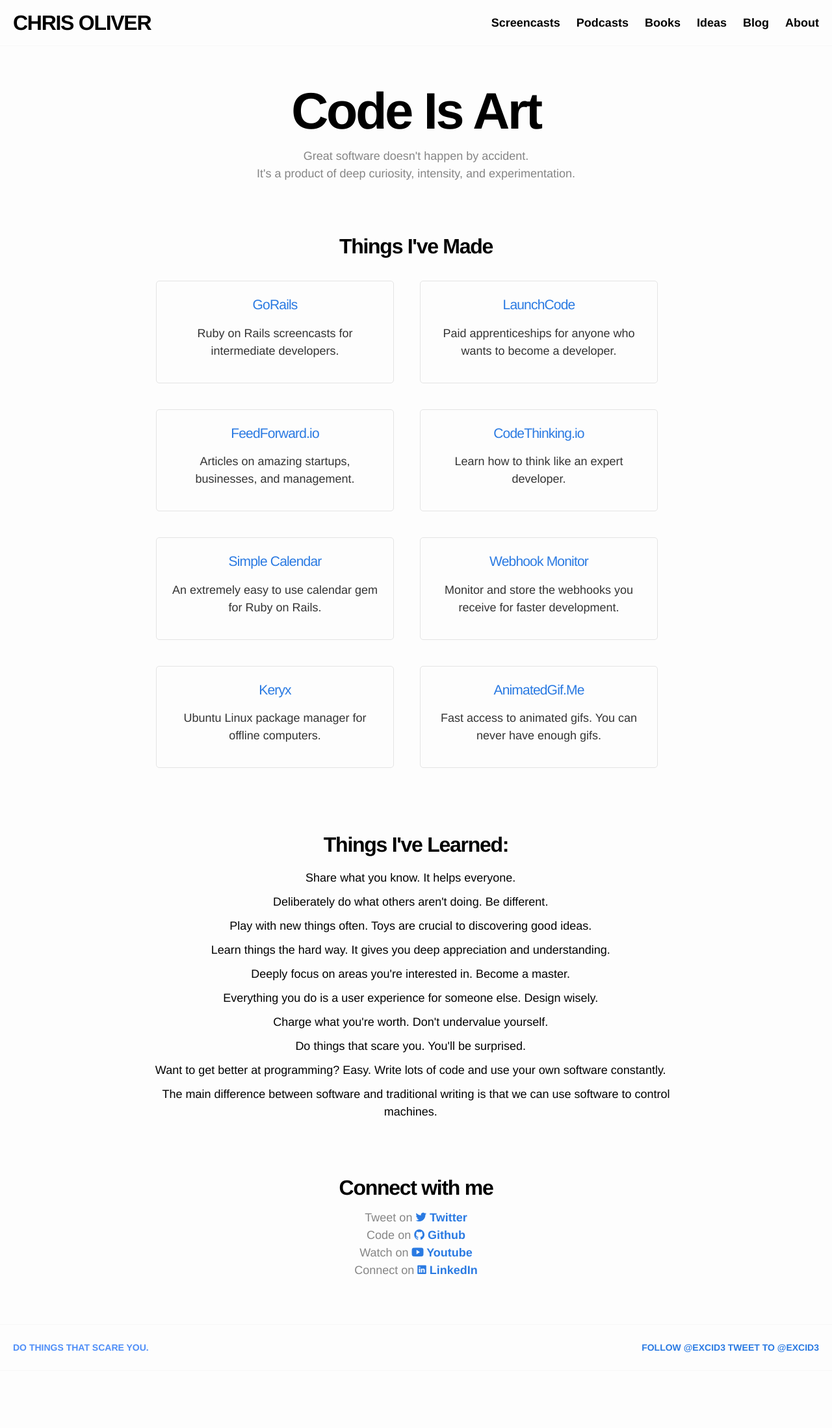
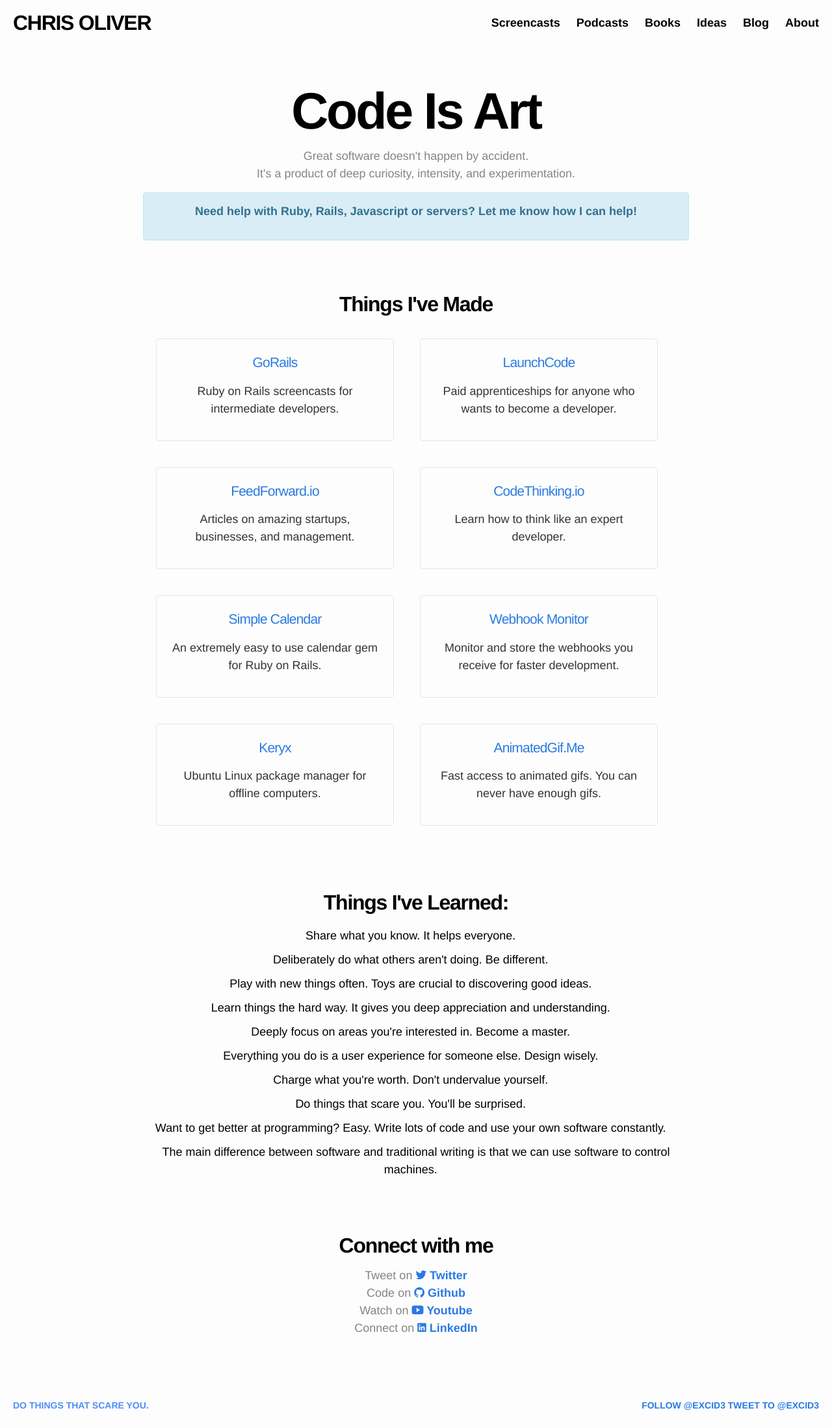
Before and after one commit to excid3/excid3.com, a Jekyll site: the page built from index.html, in a window 1280 px wide. Shown: the whole page at 65% size. Built offline with Jekyll 4.4.1, drawn with Linux system fonts in a browser that asks for light colours; comment, search, counter and statistics services are not loaded; before the commit the page ends 2109 px from its top, so only the background shows below that.

Commit message:
Add call to action on homepage

```diff
--- a/_sass/_layout.scss
+++ b/_sass/_layout.scss
@@ -70,6 +70,27 @@ h2 {
     a {
       font-weight: 800;
     }
+  }
+}
+
+.alert {
+  padding: 15px;
+  margin-bottom: 20px;
+  border: 1px solid transparent;
+  border-radius: 4px;
+
+  &.alert-info {
+    color: #31708f;
+    background-color: #d9edf7;
+    border-color: #bce8f1;
+
+    a {
+      color: #31708f;
+    }
+  }
+
+  a {
+    font-weight: bold;
   }
 }
 
--- a/index.html
+++ b/index.html
@@ -5,6 +5,10 @@ layout: default
 <div class="home">
   <h1 class="text-center">Code Is Art</h1>
   <p class="text-center">Great software doesn't happen by accident.<br />It's a product of deep curiosity, intensity, and experimentation.</p>
+
+  <div class="alert alert-info">
+    <p><a href="mailto:excid3@gmail.com?subject=Consulting Help">Need help with Ruby, Rails, Javascript or servers? Let me know how I can help!</a></p>
+  </div>
 
   <h2>Things I've Made</h2>
   <div class="things-ive-built">
```
